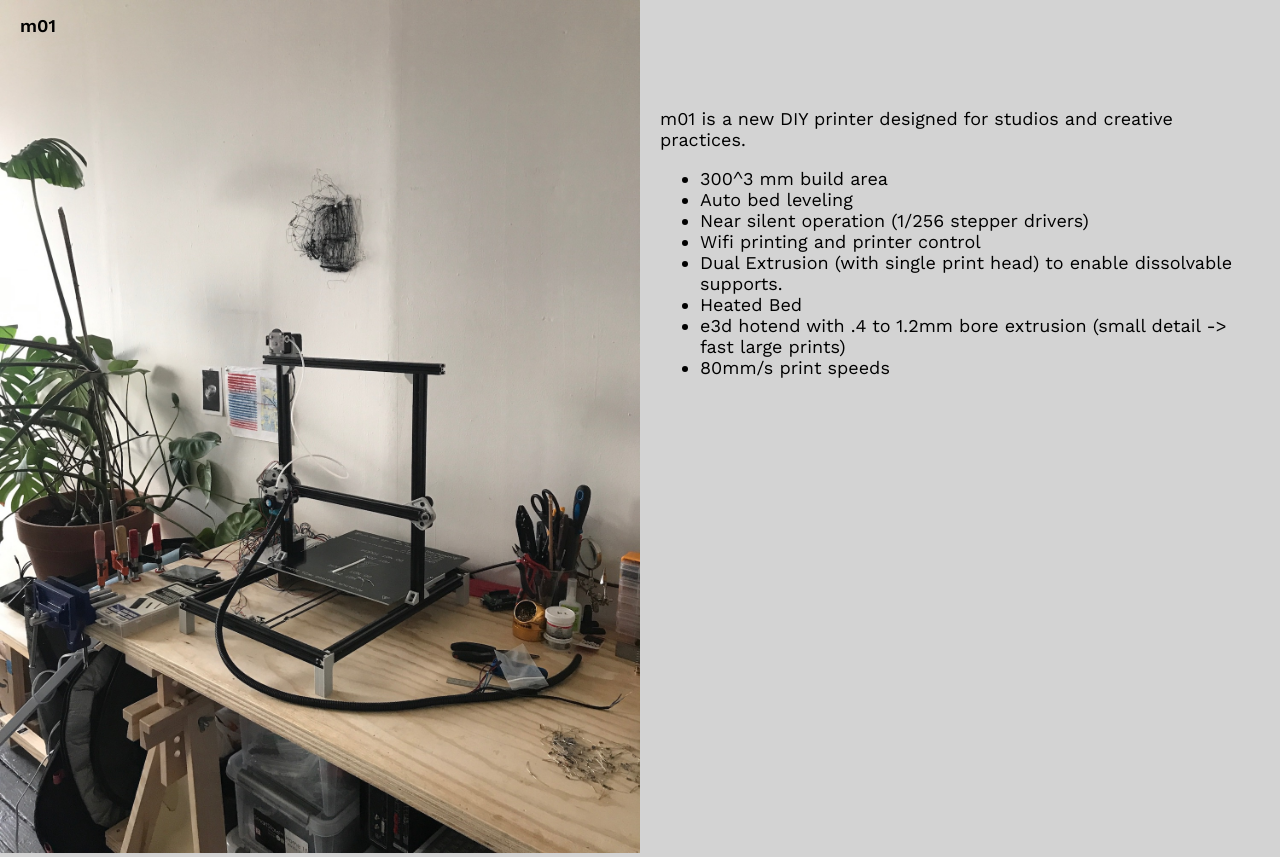
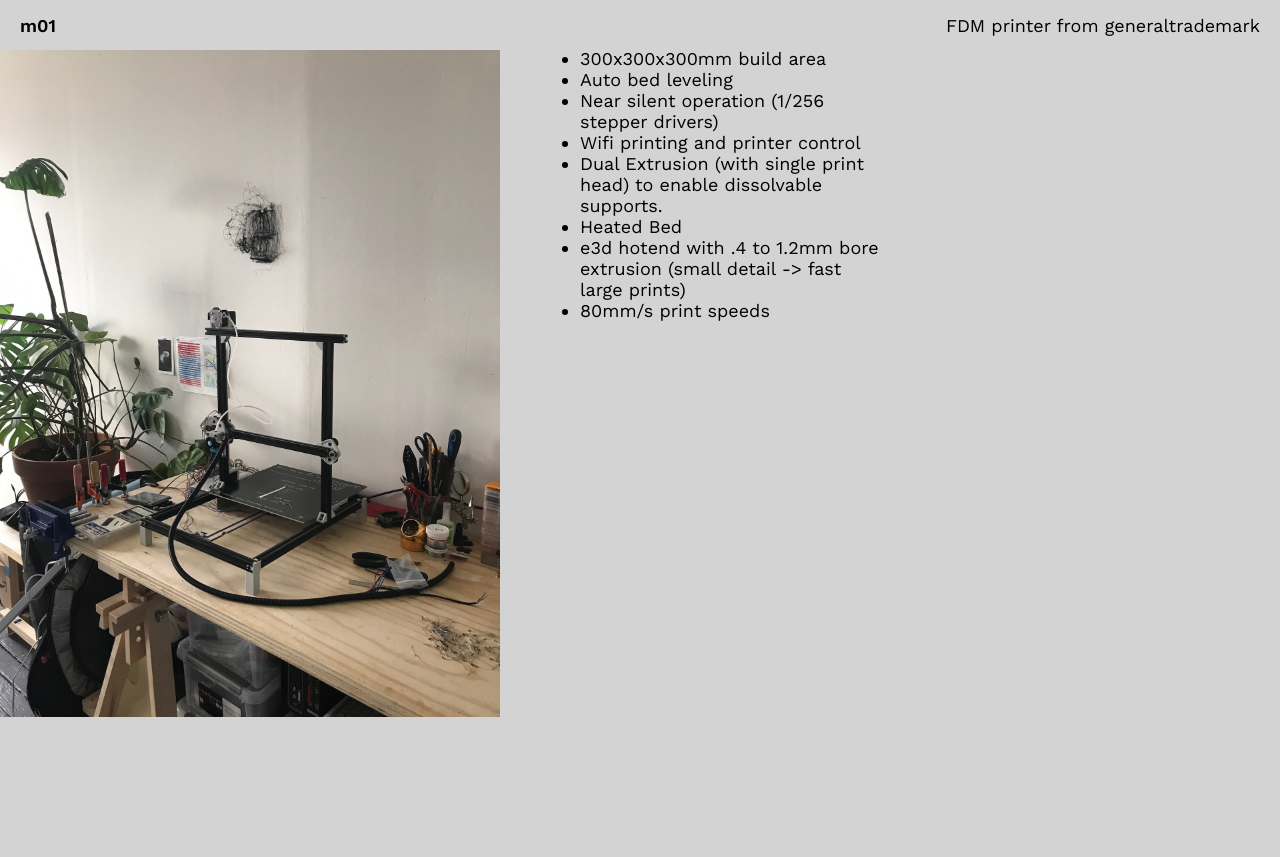
Before and after one commit to GeneralTrademark/printer, a plain HTML site: page index.html in a window 1280 px wide. After the commit the page ends 800 px from the top, so only its background shows below. Drawn offline with nearby package versions, Linux system fonts and the light colour scheme.

Commit message:
Update Info

```diff
--- a/index.html
+++ b/index.html
@@ -12,6 +12,10 @@
     <div id = "title">
       <a href="index.html">m01</a>
     </div>
+
+    <div id = "info">
+      <a href="http://generaltrademark.com">FDM printer from generaltrademark</a>
+    </div>
 </div>
 <div id="container">
     <div id="first">
@@ -19,18 +23,15 @@
     </div>
     <div id="second">
        <div id="infocontent">
-         <p>
-           m01 is a new DIY printer designed for studios and creative practices.
-         </p>
          <ul>
            <li>
-             300^3 mm build area
+             300x300x300mm build area
            </li>
            <li>
              Auto bed leveling
            </li>
            <li>
-            Near silent operation (1/256 stepper drivers)
+             Near silent operation (1/256 stepper drivers)
            </li>
            <li>
              Wifi printing and printer control
--- a/style.css
+++ b/style.css
@@ -9,7 +9,6 @@ body {
 #container {
     width: 100%;
     margin: 0px;
-		/*margin-top: -50px;*/
     display:inline-block;
     visibility: hidden;
 
@@ -40,17 +39,22 @@ body {
     position: relative;
     z-index: -1;
     display:block;
+		max-width: 500px;
+}
 
+#first img{
+		padding-top: 50px;
+		max-width: 500px;
 }
 
 #second {
-    width: 50%;
+    width: 30%;
     height:auto;
-    float: right;
+    float: left;
     position: relative;
     z-index: -1;
     display:block;
-
+		padding-left: 20px;
 }
 
 
@@ -136,7 +140,7 @@ a:hover {
 	z-index: 9999;
 	text-align: left;
 	margin-left: 20px;
-	margin-top: 90px;
+	margin-top: 30px;
 	visibility: visible;
 
 }
```
